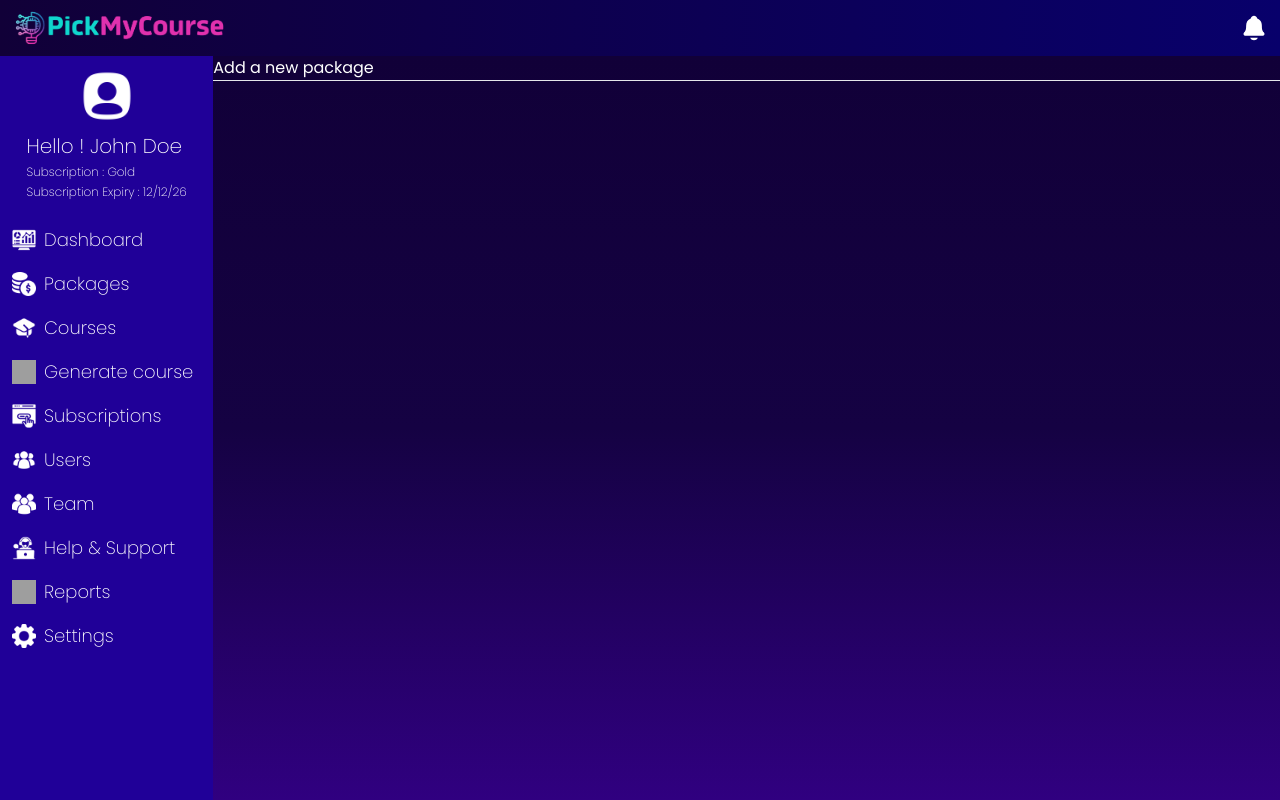
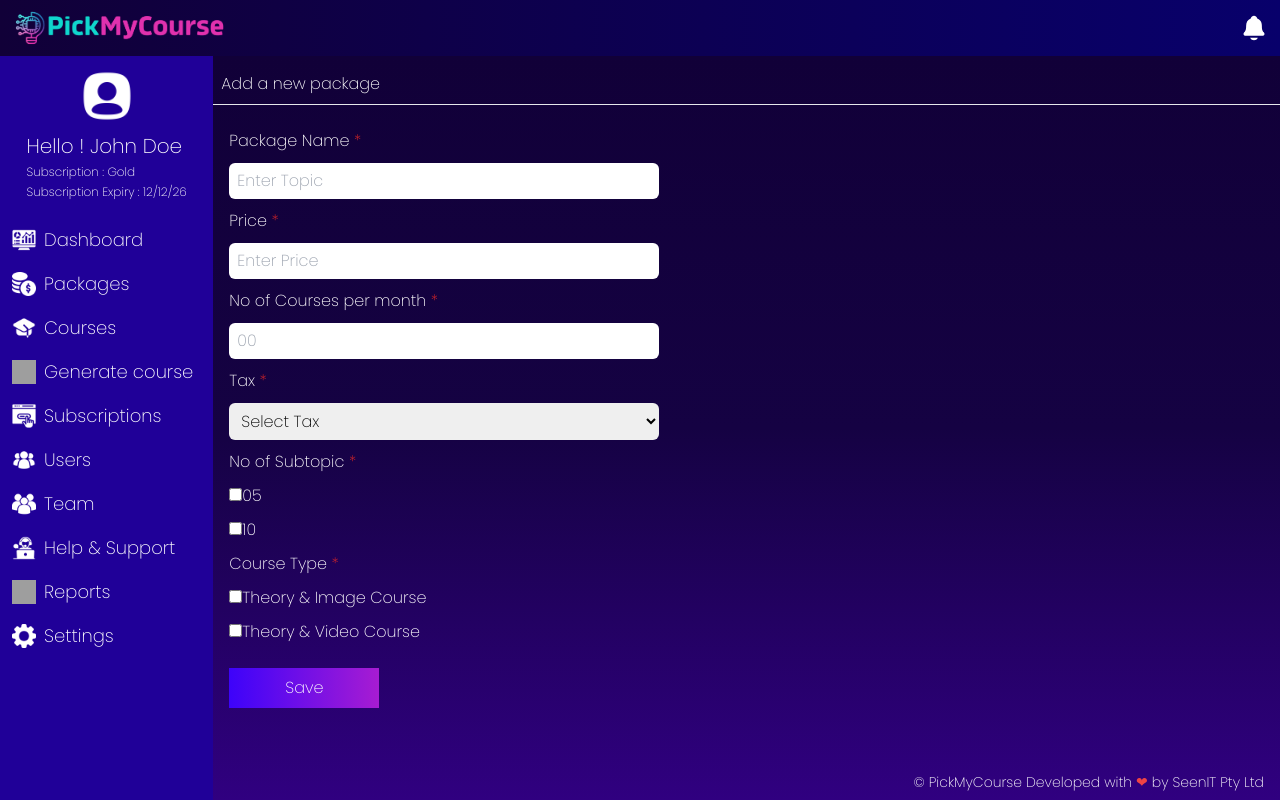
Before and after one commit to kasi-k/Pickmycourse, a React (Vite) app: page /add_package in a window 1280 px wide. Built offline with nearby package versions, Linux system fonts and the light colour scheme; grey boxes are pictures that could not be loaded.

Commit message:
sixth commit

```diff
--- a/src/App.jsx
+++ b/src/App.jsx
@@ -14,8 +14,8 @@ const App = () => {
     <>
     <BrowserRouter>
       <Routes>
-         <Route path='' element={<Login/>}/>
-         <Route path='/forgot_password' element={<ForgotPassword/>}/>
+         {/* <Route path='' element={<Login/>}/>
+         <Route path='/forgot_password' element={<ForgotPassword/>}/>  */}
          <Route path="/" element={<Layout />}>
         <Route path='/dashboard'element={<Dashboard/>}/>
         <Route path='/packages'element={<Package/>}/>
--- a/src/pages/Packages/AddPackage.jsx
+++ b/src/pages/Packages/AddPackage.jsx
@@ -3,13 +3,46 @@ import React from 'react'
 const AddPackage = () => {
   return (
     <>
-    <div>
-        <p>Add a new package</p>
+    <div className='font-extralight'>
+        <p className='my-2 mx-2 mt-4 '>Add a new package</p>
         <hr />
+    <form className='mx-4 my-6 '>
+        <div className='grid gap-2.5 '>
+        <label className='col-span-12'>Package Name <span className=' text-red-600'>*</span></label>
+        <input type="text" placeholder='Enter Topic' className='col-span-2 text-black rounded-md py-1.5 px-2'required />
+        <label className='col-span-12'>Price <span className=' text-red-600'>*</span></label>
+        <input type="text" placeholder='Enter Price' className='col-span-2 text-black rounded-md py-1.5 px-2'required />
+        <label className='col-span-12'>No of Courses per month <span className=' text-red-600'>*</span></label>
+        <input type="number"placeholder='00' className='col-span-2 text-black rounded-md py-1.5 px-2'required  />
+        <label className='col-span-12'>Tax <span className=' text-red-600'>*</span></label>
+        <select defaultValue="select" className='col-span-2 text-black rounded-md py-1.5 px-2 '>
+            <option value="select" disabled>Select Tax</option>
+            <option value="1">1</option>
+            <option value="2">2</option>
+        </select>
+        <label className='col-span-12'>No of Subtopic <span className=' text-red-600'>*</span></label>
+        <span className='col-span-12'>
+        <input type="checkbox" />
+        <label className=''>05</label>
+        </span>
+        <span>
+        <input type="checkbox" />
+        <label htmlFor="">10</label>
+        </span>
+        <label className='col-span-12'>Course Type <span className=' text-red-600'>*</span></label>
+        <span className='col-span-12'>
+        <input type="checkbox" />
+        <label className=''>Theory & Image Course</label>
+        </span>
+        <span>
+        <input type="checkbox" />
+        <label htmlFor="">Theory & Video Course</label>
+        </span>
     </div>
-    <form>
+        <button className='my-6 text-white bg-gradient-to-r from-[#3D03FA] to-[#A71CD2] px-14 py-2 '>Save</button>
+    </form>
 
-    </form>
+    </div>
     </>
   )
 }
--- a/src/pages/Packages/Package.jsx
+++ b/src/pages/Packages/Package.jsx
@@ -8,29 +8,32 @@ import AddPackage from './AddPackage';
 import { useNavigate } from 'react-router-dom';
 
 const Package = () => {
-    const navigate= useNavigate;
+    const navigate= useNavigate();
 
     const handlePackage = ()=>{
-        navigate ("/add_package");
+        navigate ('/add_package');
     }
   return (
     <>
-    <div className=' font-poppins flex justify-end  mx-4 gap-4 my-3 '>
-        <button onClick={handlePackage} className='text-black bg-white px-4 py-1'>Add package</button>
+    <div className='h-full overflow-auto no-scrollbar'>
+    <div className=' font-poppins flex justify-end   mx-4 gap-4 my-3 '>
+        <button onClick={ handlePackage } className='text-black bg-white px-4 py-1'>Add package</button>
         <button className=' bg-gradient-to-r from-blue-900 to-fuchsia-600 px-4 py-1'>Add user to package</button>
     </div>
     <hr />
-    <div className=' grid grid-cols-12  gap-4 my-6 mx-6'>
-     <div className='col-span-3 bg-slate-900 '>
-        <div className=' grid  justify-center   '>
+    <div className=' grid  gap-4 my-6 mx-6 lg:grid-cols-12 md:grid-cols-10   '>
+     <div className='col-span-3 bg-slate-900  '>
+        <div className=' grid  justify-center  '>
              <p className=' text-center my-4'>Free</p>
-             <p className=' bg-gradient-to-r from-blue-900 to-fuchsia-600 px-14 py-1.5 '>$ 0 / Month</p>
+             <p className=' bg-gradient-to-r from-[#3D03FA] to-[#A71CD2] px-14 py-1.5 '>$ 0 / Month</p>
              </div>
-             <p className=' my-4 mx-4 py-1 '>Generate 1 free course <br />
-                Up to 5 subtopics <br />
-                AI Teacher <br />
-                Theory & Image course</p>
-                <p className=' float-end bg-white py-1 mt-8 mx-1 '>
+             <div className=' font-extralight mx-4 my-6'>
+             <p>Generate 1 free course </p>
+               <p> Up to 5 subtopics </p>
+               <p> AI Teacher</p>
+               <p> Theory & Image course</p>
+               </div>
+                <p className='  float-end bg-white py-1  mx-1 mt-6 '>
                     <button className='  bg-slate-500 py-1 px-1 mx-2 rounded-sm'><FiShare2  /></button>
                     <button  className=' bg-slate-500 py-1 px-1 mx-2 rounded-sm'><FiCopy  /></button>
                     <button  className='bg-indigo-400 py-1 px-1 mx-2 rounded-sm'><FiEdit  /></button>
@@ -38,40 +41,45 @@ const Package = () => {
                 </p>
 
         </div>
-        <div className='col-span-3 bg-slate-900'>
-        <div className=' grid  justify-center '>
+        <div className='col-span-3 bg-slate-900   '>
+        <div className=' grid  justify-center  '>
         <p className=' text-center my-4'>Basic</p>
-             <p className=' bg-gradient-to-r from-blue-900 to-fuchsia-600 px-14 py-1.5'>$ 1 / Month</p>
+             <p className=' bg-gradient-to-r from-[#3D03FA] to-[#A71CD2] px-14 py-1.5 '>$ 1 / Month</p>
              </div>
-             <p className=' my-6 mx-4'>Generate 3 courses/month <br />
-                                      Up to 10 subtopics<br />
-                                      AI Teacher<br />
-                                      Theory & Image Course<br />
-                                      Theory & Video Course</p>
-                <p className=' float-end bg-white py-1  mx-1'>
+             <div className='mx-4 my-6 font-extralight '>
+             <p >Generate 3 courses/month </p>
+             <p> Up to 10 subtopics</p>
+             <p> AI Teacher</p>
+             <p>Theory & Image Course</p>
+             <p>Theory & Video Course</p>
+             </div>
+                <div className=' float-end  bg-white py-1 mx-1  '>
                     <button className='  bg-slate-500 py-1 px-1 mx-2 rounded-sm'><FiShare2  /></button>
                     <button  className=' bg-slate-500 py-1 px-1 mx-2 rounded-sm'><FiCopy  /></button>
                     <button  className='bg-indigo-400 py-1 px-1 mx-2 rounded-sm'><FiEdit  /></button>
                     <button  className='bg-red-400 py-1 px-1 mx-2 rounded-sm'><RiDeleteBinLine /></button>
-                </p>
+                </div>
         </div>
-        <div className='col-span-3 bg-slate-900'>
+        <div className='col-span-3 bg-slate-900 '>
         <div className=' grid  justify-center   '>
         <p className=' text-center my-4'>Basic</p>
-             <p className=' bg-gradient-to-r from-blue-900 to-fuchsia-600 px-14 py-1.5'>$ 5 / Month</p>
+             <p className='bg-gradient-to-r from-[#3D03FA] to-[#A71CD2] px-14 py-1.5'>$ 5 / Month</p>
              </div>
-             <p className=' my-6 mx-4'>Generate 10 courses/month <br />
-                                      Up to 10 subtopics<br />
-                                      AI Teacher<br />
-                                      Theory & Image Course<br />
-                                      Theory & Video Course</p>
-                <p className=' float-end bg-white py-1  mx-1'>
+             <div className=' font-extralight mx-4 my-6'>
+             <p>Generate 10 courses/month </p>
+             <p> Up to 10 subtopics</p>
+             <p> AI Teacher</p>
+             <p>Theory & Image Course</p>
+             <p>Theory & Video Course</p>
+             </div>
+                <div className='float-end bg-white py-1 mx-1 '>
                     <button className='  bg-slate-500 py-1 px-1 mx-2 rounded-sm'><FiShare2  /></button>
                     <button  className=' bg-slate-500 py-1 px-1 mx-2 rounded-sm'><FiCopy  /></button>
                     <button  className='bg-indigo-400 py-1 px-1 mx-2 rounded-sm'><FiEdit  /></button>
                     <button  className='bg-red-400 py-1 px-1 mx-2 rounded-sm'><RiDeleteBinLine /></button>
-                </p>
+                </div>
         </div>
+       </div>
        </div>
     </>
   )
--- a/src/pages/layout/Layout.jsx
+++ b/src/pages/layout/Layout.jsx
@@ -75,6 +75,7 @@ const Layout = () => {
           </div>
         </div>
         <div className="lg:w-10/12 md:w-full w-full bg-gradient-to-b from-[#110038] via-[#150243] to-[#300080] text-white">
+        <p className=" absolute bottom-2 right-4 text-sm text-white font-extralight">&#169; PickMyCourse Developed with <span className="text-red-500">&#x2764;</span> by SeenIT Pty Ltd</p>
           <Suspense fallback={<Loading />}>
             <Outlet />
           </Suspense>
```
